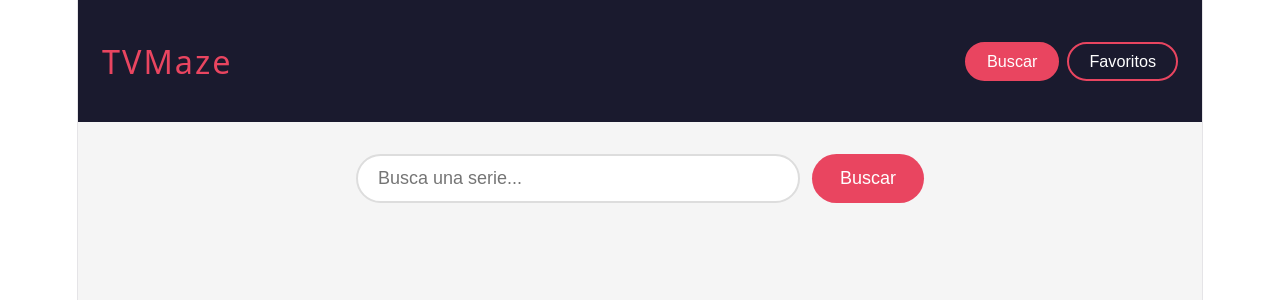
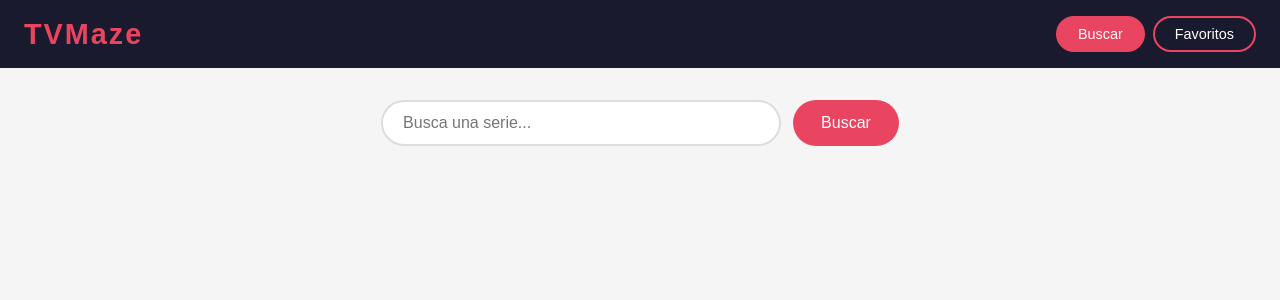
Before and after one commit to Mar-Torres-Searle/TVMaze_PracticaParcial, a React (Vite) app: page / in a window 1280 px wide. Shown: the top 300 px of the page. Built offline with nearby package versions, Linux system fonts and the light colour scheme.

Commit message:
actualizacion detalles serie

```diff
--- a/src/App.css
+++ b/src/App.css
@@ -45,8 +45,7 @@
 
 /* ── CONTENEDOR PRINCIPAL ── */
 .contenedor {
-  max-width: 1200px;
-  margin: 0 auto;
+  width: 100%;
   padding: 32px 24px;
 }
 
@@ -169,55 +168,60 @@
   justify-content: center;
 }
 
-.imagen {
+.info-importante {
   display: flex;
-  gap: 20px;
+  gap: 24px;
   align-items: stretch;
 }
 
-.imagen img {
-  width: 190px;
-  min-width: 190px;
+.image-container {
+  display: flex;
+  flex-direction: column;
+  gap: 12px;
+  min-width: 160px;
+}
+
+.image-container img {
+  width: 160px;
+  min-width: 160px;
   border-radius: 8px;
   object-fit: cover;
+  flex: 1;
 }
 
 .header-info {
   display: flex;
   flex-direction: column;
-  justify-content: space-between;
+  gap: 8px;
   text-align: left;
   flex: 1;
-  gap: 8px;
 }
 
 .header-info h2 {
   font-size: 1.8rem;
   color: #1a1a2e;
   margin-right: 40px;
-  margin-bottom: 4px;
-}
-
-.separador {
-  border: none;
-  border-top: 2px solid #e94560;
-  margin: 8px 0;
+  padding-bottom: 8px;
+  border-bottom: 3px solid #e94560;
+  display: inline-block;
 }
 
 .header-info p {
-  font-size: 0.95rem;
+  font-size: 0.9rem;
   color: #444;
 }
 
 .btn-favorito {
-  padding: 10px 20px;
+  width: 160px;
+  padding: 10px;
   border: none;
   border-radius: 20px;
   cursor: pointer;
-  font-size: 0.95rem;
+  font-size: 0.85rem;
   background-color: #f0f0f0;
   transition: background-color 0.2s;
-  align-self: flex-start;
+  text-align: center;
+  white-space: nowrap;
 }
 
 .btn-favorito.activo {
@@ -233,6 +237,7 @@
 
 .descripcion h3 {
   font-size: 1rem;
+  font-weight: bold;
   color: #1a1a2e;
   margin-bottom: 8px;
 }
@@ -243,24 +248,52 @@
   line-height: 1.6;
 }
 
-.mas-info {
-  text-align: left;
+.cast {
   border-top: 1px solid #eee;
   padding-top: 16px;
+  text-align: left;
+}
+
+.cast h3 {
+  font-size: 1rem;
+  font-weight: bold;
+  color: #1a1a2e;
+  margin-bottom: 12px;
+  text-align: left;
+}
+
+.cast-list {
+  display: grid;
+  grid-template-columns: repeat(3, 1fr);
+  gap: 12px;
+}
+
+.cast-list-item {
   display: flex;
   flex-direction: column;
-  gap: 6px;
+  align-items: center;
+  gap: 4px;
 }
 
-.mas-info h3 {
-  font-size: 1rem;
-  color: #1a1a2e;
-  margin-bottom: 4px;
+.cast-list-item img {
+  width: 100%;
+  aspect-ratio: 2/3;
+  border-radius: 8px;
+  object-fit: cover;
+  object-position: top;
 }
 
-.mas-info p {
-  font-size: 0.9rem;
-  color: #444;
+.cast-list-item-name {
+  font-size: 0.75rem;
+  font-weight: bold;
+  color: #1a1a2e;
+  text-align: center;
+}
+
+.cast-list-item-character {
+  font-size: 0.7rem;
+  color: #888;
+  text-align: center;
 }
 
 /* ── FAVORITOS ── */
--- a/src/components/DetalleSerie.jsx
+++ b/src/components/DetalleSerie.jsx
@@ -1,25 +1,39 @@
+import { useState, useEffect } from 'react'
+
 function DetalleSerie({ serie, onCerrar, onFavorito, esFavorito }) {
 
+    const [cast, setCast] = useState([])
+
+    useEffect(() => {
+      fetch(`https://api.tvmaze.com/shows/${serie.id}/cast`)
+        .then(res => res.json())
+        .then(data => setCast(data.slice(0, 6)))
+    }, [serie.id])
 
     return (
       <div className="overlay" onClick={onCerrar}>
         <div className="contenido" onClick={(e) => e.stopPropagation()}>
             <button className="cerrar" onClick={onCerrar}>✕</button>
-            <div className="imagen">
-                <img
-                    src={serie.image ? serie.image.medium : 'https://via.placeholder.com/210x295?text=Sin+imagen'}
-                    alt={serie.name}
-                />
+            <div className="info-importante">
+                <div className="image-container">
+                    <img
+                        src={serie.image ? serie.image.medium : 'https://via.placeholder.com/210x295?text=Sin+imagen'}
+                        alt={serie.name}
+                    />
+                    <button className={esFavorito ? 'btn-favorito activo' : 'btn-favorito'} onClick={() => onFavorito(serie)}>
+                        {esFavorito ? '✕ Eliminar' : '♡ Favorito'}
+                    </button>
+                </div>
+
                 <div className="header-info">
                     <h2>{serie.name}</h2>
-                    <hr className="separador" />
                     <p><strong>Género:</strong> {serie.genres.join(', ')}</p>
                     <p><strong>Estado:</strong> {serie.status}</p>
                     <p><strong>Estreno:</strong> {serie.premiered}</p>
                     {serie.rating.average && (<p><strong>Rating:</strong> ⭐ {serie.rating.average}</p>)}
-                    <button className={esFavorito ? 'btn-favorito activo' : 'btn-favorito'} onClick={() => onFavorito(serie)}>
-                        {esFavorito ? '❤️ Quitar de favoritos' : '🤍 Añadir a favoritos'}
-                    </button>
+                    <p><strong>Idioma:</strong> {serie.language}</p>
+                    {serie.network && (<p><strong>Cadena:</strong> {serie.network.name}</p>)}
+                    {serie.runtime && (<p><strong>Duración:</strong> {serie.runtime} min por episodio</p>)}
                 </div>
             </div>
 
@@ -28,12 +42,23 @@ function DetalleSerie({ serie, onCerrar, onFavorito, esFavorito }) {
                 <div dangerouslySetInnerHTML={{ __html: serie.summary }} />
             </div>
 
-            <div className="mas-info">
-                <h3>Más información</h3>
-                <p><strong>Idioma:</strong> {serie.language}</p>
-                {serie.network && (<p><strong>Cadena:</strong> {serie.network.name}</p>)}
-                {serie.runtime && (<p><strong>Duración:</strong> {serie.runtime} min por episodio</p>)}
-            </div>
+            {cast.length > 0 && (
+                <div className="cast">
+                    <h3>Reparto</h3>
+                    <div className="cast-list">
+                    {cast.map((miembro) => (
+                        <div key={miembro.person.id} className="cast-list-item">
+                        <img
+                            src={miembro.person.image ? miembro.person.image.medium : 'https://via.placeholder.com/100x100?text=?'}
+                            alt={miembro.person.name}
+                        />
+                        <p className="cast-list-item-name">{miembro.person.name}</p>
+                        <p className="cast-list-item-character">{miembro.character.name}</p>
+                        </div>
+                    ))}
+                    </div>
+                </div>
+            )}
         </div>
       </div>
     )
--- a/src/index.css
+++ b/src/index.css
@@ -1,111 +1,9 @@
-:root {
-  --text: #6b6375;
-  --text-h: #08060d;
-  --bg: #fff;
-  --border: #e5e4e7;
-  --code-bg: #f4f3ec;
-  --accent: #aa3bff;
-  --accent-bg: rgba(170, 59, 255, 0.1);
-  --accent-border: rgba(170, 59, 255, 0.5);
-  --social-bg: rgba(244, 243, 236, 0.5);
-  --shadow:
-    rgba(0, 0, 0, 0.1) 0 10px 15px -3px, rgba(0, 0, 0, 0.05) 0 4px 6px -2px;
-
-  --sans: system-ui, 'Segoe UI', Roboto, sans-serif;
-  --heading: system-ui, 'Segoe UI', Roboto, sans-serif;
-  --mono: ui-monospace, Consolas, monospace;
-
-  font: 18px/145% var(--sans);
-  letter-spacing: 0.18px;
-  color-scheme: light dark;
-  color: var(--text);
-  background: var(--bg);
-  font-synthesis: none;
-  text-rendering: optimizeLegibility;
-  -webkit-font-smoothing: antialiased;
-  -moz-osx-font-smoothing: grayscale;
-
-  @media (max-width: 1024px) {
-    font-size: 16px;
-  }
-}
-
-@media (prefers-color-scheme: dark) {
-  :root {
-    --text: #9ca3af;
-    --text-h: #f3f4f6;
-    --bg: #16171d;
-    --border: #2e303a;
-    --code-bg: #1f2028;
-    --accent: #c084fc;
-    --accent-bg: rgba(192, 132, 252, 0.15);
-    --accent-border: rgba(192, 132, 252, 0.5);
-    --social-bg: rgba(47, 48, 58, 0.5);
-    --shadow:
-      rgba(0, 0, 0, 0.4) 0 10px 15px -3px, rgba(0, 0, 0, 0.25) 0 4px 6px -2px;
-  }
-
-  #social .button-icon {
-    filter: invert(1) brightness(2);
-  }
+* {
+  margin: 0;
+  padding: 0;
+  box-sizing: border-box;
 }
 
 body {
-  margin: 0;
+  font-family: sans-serif;
 }
-
-#root {
-  width: 1126px;
-  max-width: 100%;
-  margin: 0 auto;
-  text-align: center;
-  border-inline: 1px solid var(--border);
-  min-height: 100svh;
-  display: flex;
-  flex-direction: column;
-  box-sizing: border-box;
-}
-
-h1,
-h2 {
-  font-family: var(--heading);
-  font-weight: 500;
-  color: var(--text-h);
-}
-
-h1 {
-  font-size: 56px;
-  letter-spacing: -1.68px;
-  margin: 32px 0;
-  @media (max-width: 1024px) {
-    font-size: 36px;
-    margin: 20px 0;
-  }
-}
-h2 {
-  font-size: 24px;
-  line-height: 118%;
-  letter-spacing: -0.24px;
-  margin: 0 0 8px;
-  @media (max-width: 1024px) {
-    font-size: 20px;
-  }
-}
-p {
-  margin: 0;
-}
-
-code,
-.counter {
-  font-family: var(--mono);
-  display: inline-flex;
-  border-radius: 4px;
-  color: var(--text-h);
-}
-
-code {
-  font-size: 15px;
-  line-height: 135%;
-  padding: 4px 8px;
-  background: var(--code-bg);
-}
```
